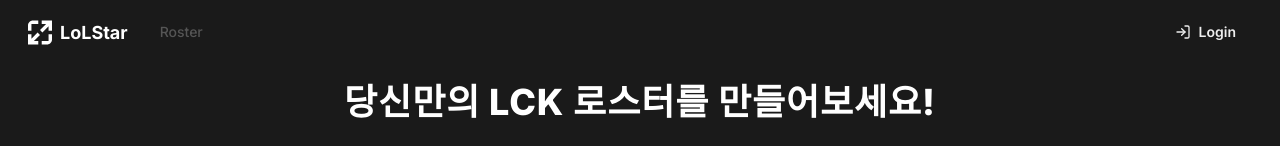
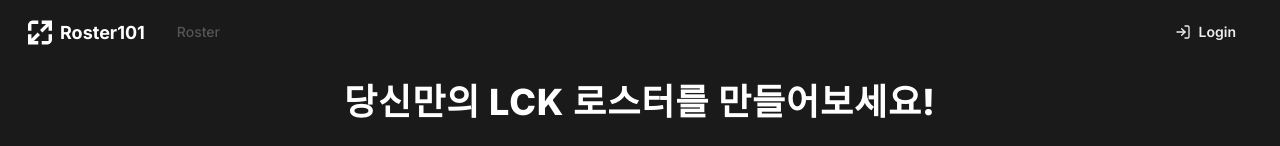
Before and after one commit to dwhddnjs/roster101, a Next.js app: page / in a window 1280 px wide. Shown: the top 146 px of the page. Built offline with nearby package versions, Linux system fonts and the light colour scheme; no server answers.

Commit message:
도메인 이름 변경

```diff
--- a/app/layout.tsx
+++ b/app/layout.tsx
@@ -14,17 +14,17 @@
 const inter = Inter({ subsets: ["latin"] })
 
 export const metadata: Metadata = {
-  title: "lolstar",
+  title: "roster101",
   description: "당신의 로스터를 만들어 보세요!",
   verification: {
     google: process.env.GOOGLE_SEARCH_CONSOLE_VALUE,
   },
   keywords:
-    "lolstar, lck, 로스터, 롤선수, 롤구단, 롤스타, 로스터만들기, 구단만들기",
+    "roster101, lck, 로스터, 롤선수, 롤구단, 로스터101, 로스터만들기, 구단만들기",
   openGraph: {
-    title: "lolstar",
+    title: "roster101",
     type: "website",
-    url: "https://lolstar.vercel.app/",
+    url: "https://roster101.vercel.app/",
     images: icon,
   },
 }
--- a/app/robots.ts
+++ b/app/robots.ts
@@ -7,6 +7,6 @@
       allow: "/",
       disallow: "/private/",
     },
-    sitemap: "https://lolstar.vercel.app/sitemap.xml",
+    sitemap: "https://roster101.vercel.app/sitemap.xml",
   }
 }
--- a/app/sitemap.ts
+++ b/app/sitemap.ts
@@ -3,13 +3,13 @@
 export default function sitemap(): MetadataRoute.Sitemap {
   return [
     {
-      url: "https://lolstar.vercel.app",
+      url: "https://roster101.vercel.app",
       lastModified: new Date(),
       changeFrequency: "daily",
       priority: 1,
     },
     {
-      url: "https://lolstar.vercel.app/roster",
+      url: "https://roster101.vercel.app/roster",
       lastModified: new Date(),
       changeFrequency: "daily",
       priority: 0.8,
--- a/components/main-header.tsx
+++ b/components/main-header.tsx
@@ -8,7 +8,6 @@
 import Image from "next/image"
 import { Button } from "./ui/button"
 import { signOut, useSession } from "next-auth/react"
-import { toast } from "sonner"
 import { UserButton } from "./user-button"
 import { LogInIcon } from "lucide-react"
 import { useMediaQuery } from "usehooks-ts"
@@ -63,7 +62,7 @@
               hideOnMobile && "text-[14px]"
             )}
           >
-            LoLStar
+            Roster101
           </h1>
         </div>
         <nav className="flex items-center space-x-5">
--- a/package.json
+++ b/package.json
@@ -1,5 +1,5 @@
 {
-  "name": "lolstar_v2",
+  "name": "roster101",
   "version": "0.1.0",
   "private": true,
   "scripts": {
```
Also changed, not shown: 2 other files (tests, documents, lock files or other folders).
